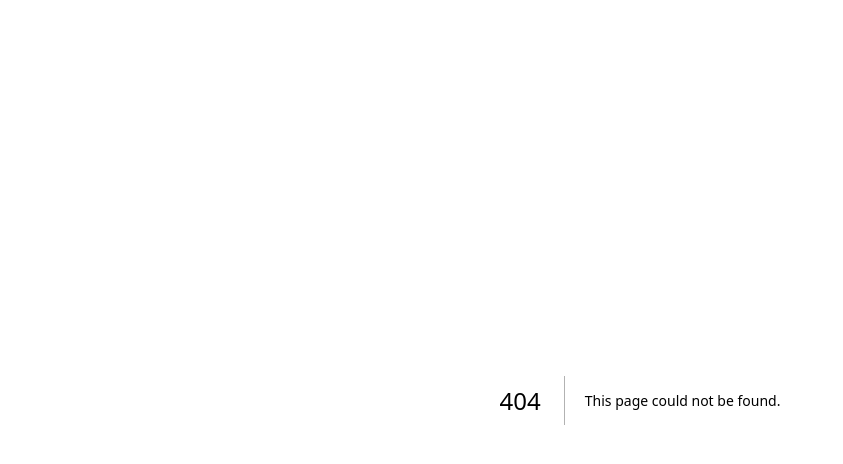
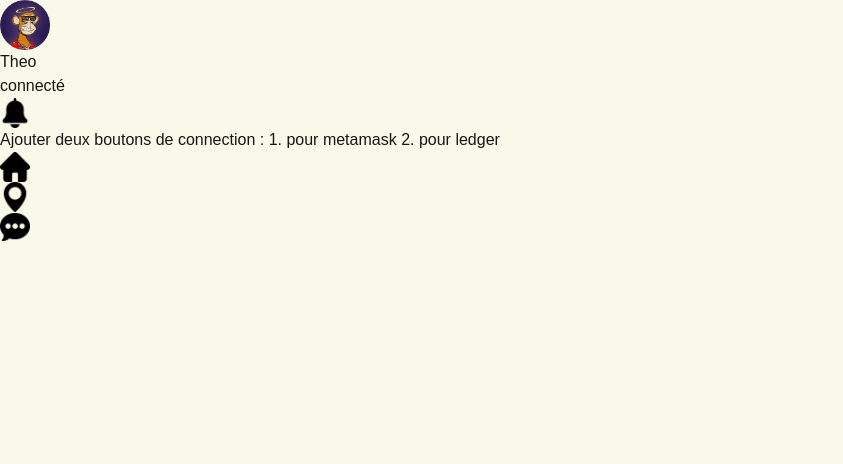
Before and after one commit to 18Wangu/tuktuk_delivery, a Next.js app: page /pages/connection in a window 1280 px wide. Before the commit this address had no page. Shown: the top 464 px of the page, without its empty margins (0-843 px from the left). Built offline with nearby package versions, Linux system fonts and the light colour scheme.

Commit message:
add connection to metamask, pas encorre fonctionnel

```diff
--- a/src/app/components/top-bar.js
+++ b/src/app/components/top-bar.js
@@ -5,6 +5,7 @@ export default function TopBar() {
     return (
       // INSERT_YOUR_REWRITE_HERE
       <div className="py-3 flex justify-between items-center">
+        <Link href="/pages/connection">
             <div className="flex">
                 <Image
                     src="/user-profil.png"
@@ -18,6 +19,7 @@ export default function TopBar() {
                     <h2 className="text-green-500 text-xs">connecté</h2>
                 </div>
             </div>
+        </Link>
         <div>
             <Link href="/pages/notification">
                 <Image
--- /dev/null
+++ b/src/app/pages/connection/page.js
@@ -0,0 +1,19 @@
+import Navbar from '@/app/components/navbar';
+import TopBar from '@/app/components/top-bar';
+import React from 'react';
+
+function Connection() {
+    return (
+        <div className='bg-[#F8F9E9]'>
+            <div className='px-5'>
+            <TopBar />
+            <h1 className='text-black'>Ajouter deux boutons de connection :
+            1. pour metamask
+            2. pour ledger</h1>
+            </div>
+            <Navbar />
+        </div>
+    );
+}
+
+export default Connection;
```
Also changed, not shown: src/app/pages/notification/page.js (+7 -3 lines). Lines whose indentation alone changed are shown as unchanged.
